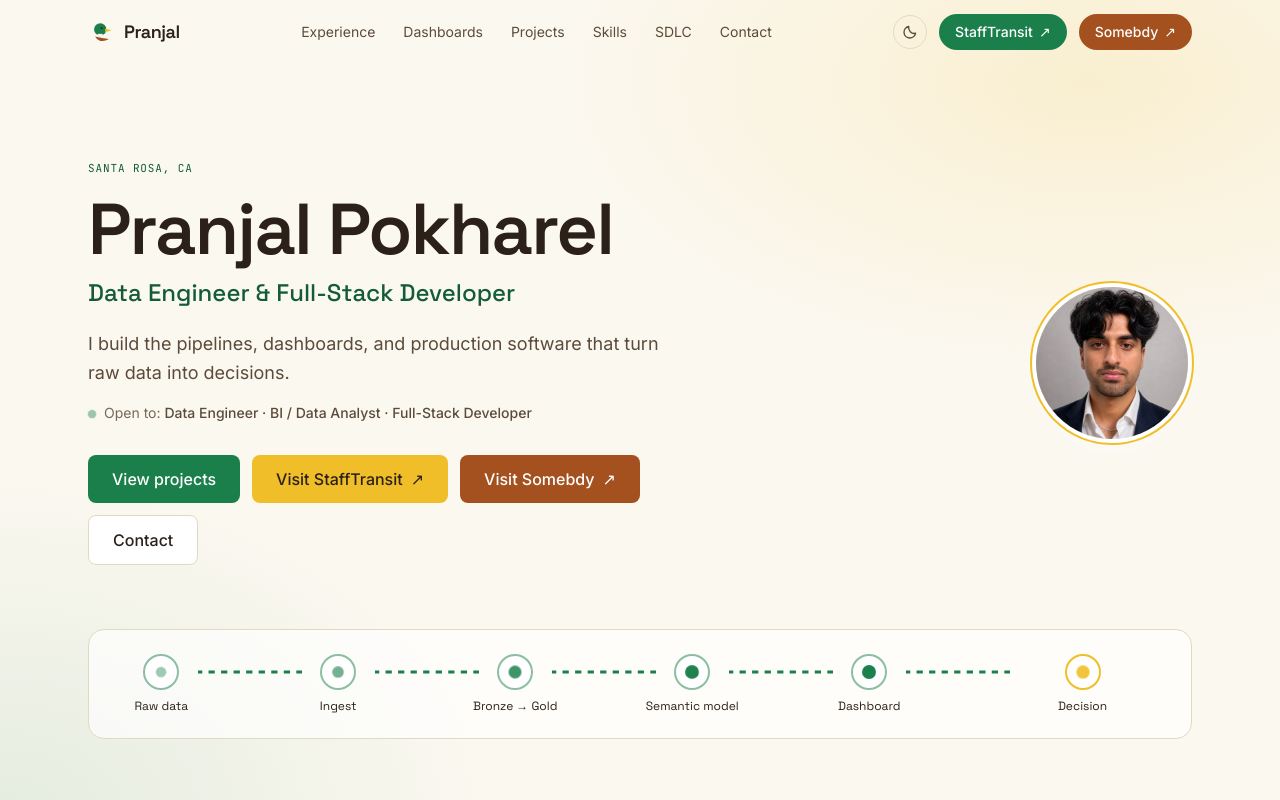
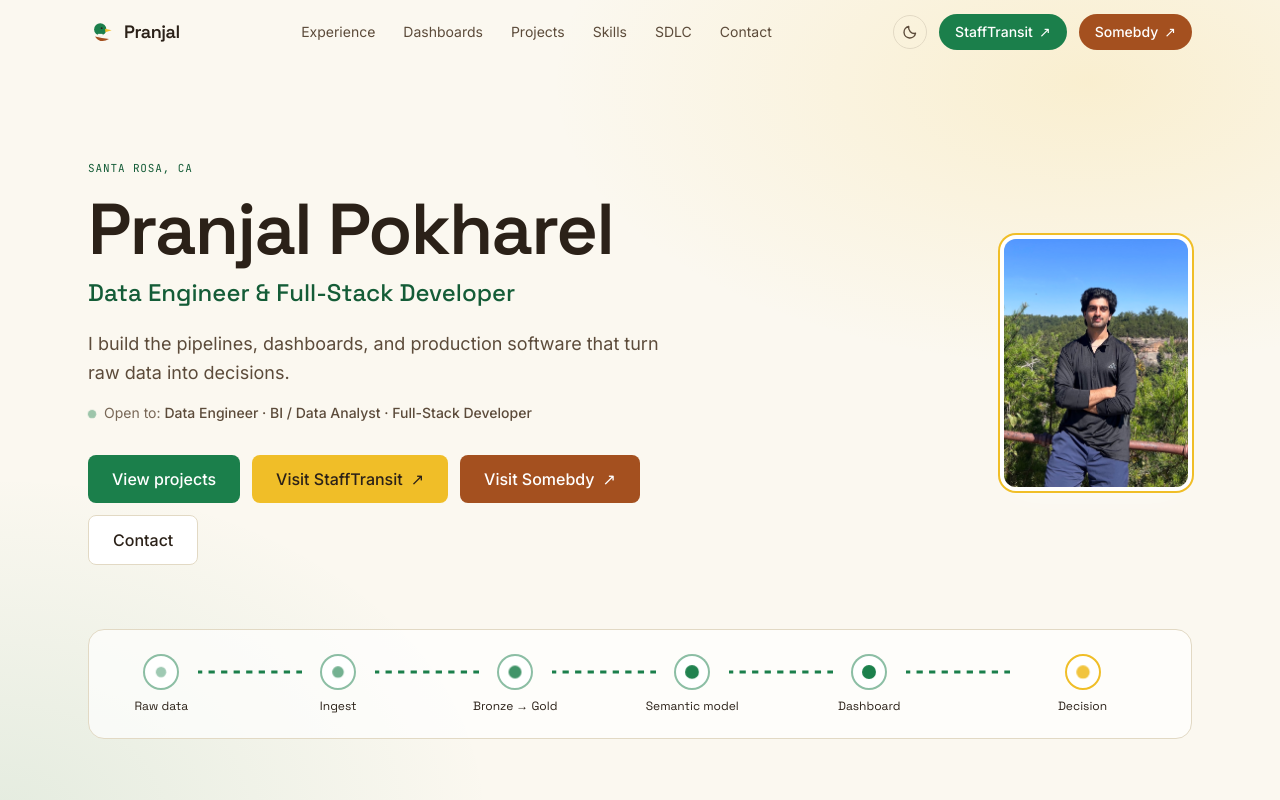
Before and after one commit to pranjalpok/pranjal_portfolio, a React (Vite) app: page / in a window 1280 px wide. Shown: the top 800 px of the page. Built offline with nearby package versions, Linux system fonts and the light colour scheme.

Commit message:
Use new headshot in a portrait rectangle frame
Co-Authored-By: Claude Opus 5.5 <noreply@anthropic.com>

```diff
--- a/src/components/Hero.jsx
+++ b/src/components/Hero.jsx
@@ -5,8 +5,8 @@ function Photo() {
   const [errored, setErrored] = useState(false);
   if (errored) return null;
   return (
-    <div className="w-28 h-28 sm:w-40 sm:h-40 rounded-full overflow-hidden border-4 border-panel bg-sand shadow-panel ring-2 ring-bill-tint flex-shrink-0">
-      <img src={import.meta.env.BASE_URL + profile.photo} alt={profile.name} className="w-full h-full object-cover" onError={() => setErrored(true)} />
+    <div className="w-28 h-36 sm:w-48 sm:h-64 rounded-2xl overflow-hidden border-4 border-panel bg-sand shadow-panel ring-2 ring-bill-tint flex-shrink-0">
+      <img src={import.meta.env.BASE_URL + profile.photo} alt={profile.name} className="w-full h-full object-cover object-top" onError={() => setErrored(true)} />
     </div>
   );
 }
```
Also changed, not shown: public/profile/photo.jpg.
